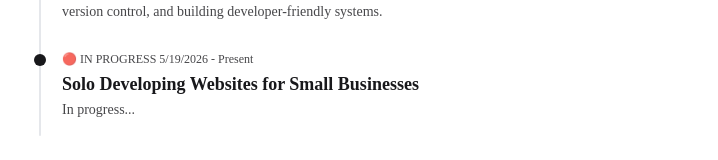
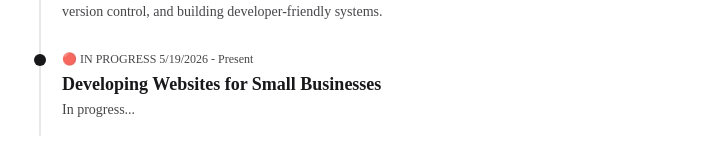
Before and after one commit to rajan-daniel/rajanDanielPortfolio, a Next.js app: page / in a window 1280 px wide. Shown: the part 2040-2200 px from the top of the page, without its empty margins (274-992 px from the left). Built offline with nearby package versions, Linux system fonts and the light colour scheme; a web font is replaced by a local one.

Commit message:
docs: update progress title

```diff
--- a/src/data/data.js
+++ b/src/data/data.js
@@ -111,7 +111,7 @@ export const roadmap = [
     date: "5/11/2026 - Present",
   },
   {
-    title: "Solo Developing Websites for Small Businesses",
+    title: "Developing Websites for Small Businesses",
     description:
       "In progress...",
     date: "🔴 IN PROGRESS 5/19/2026 - Present",
```
